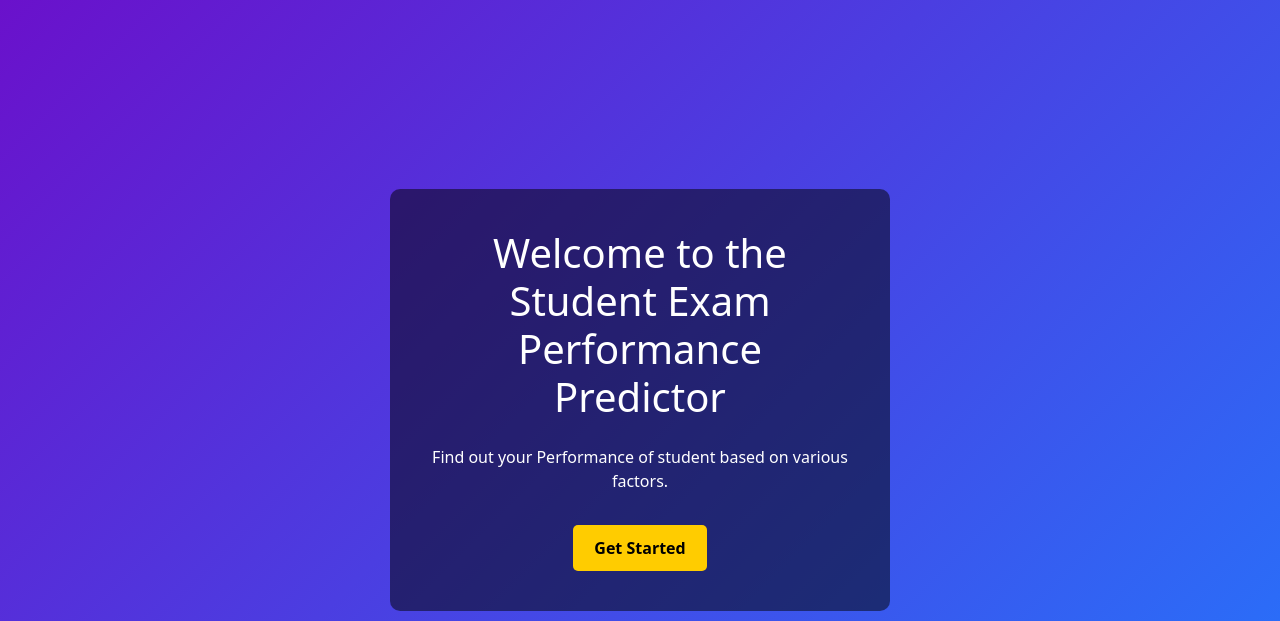
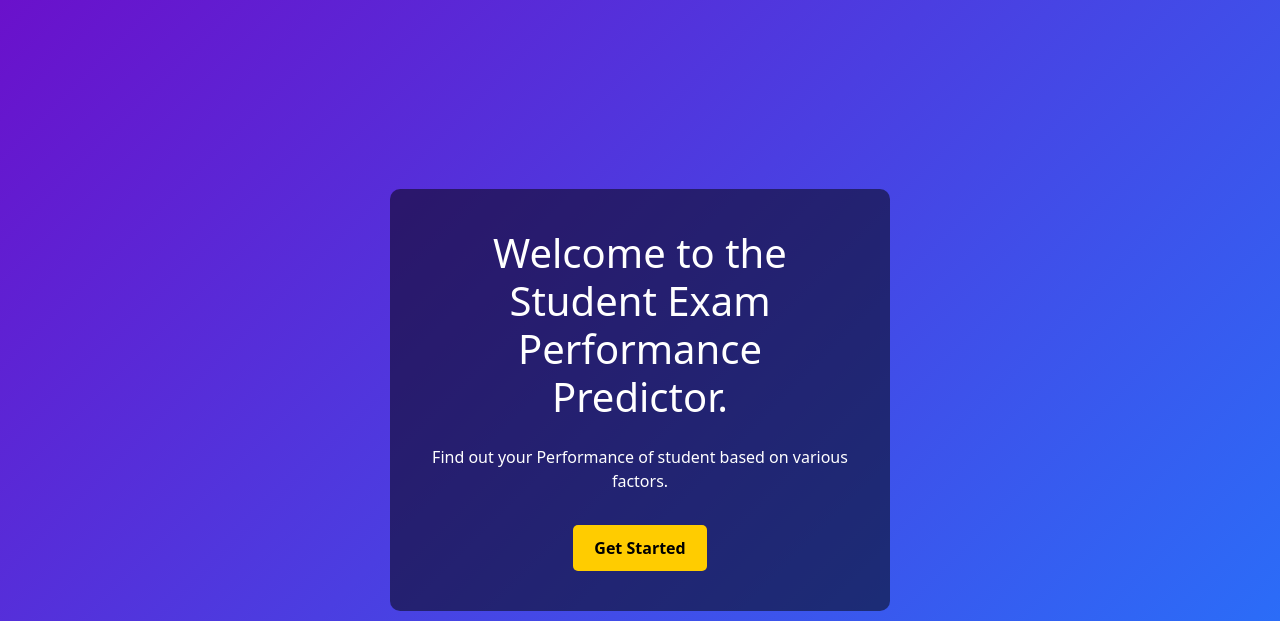
Before and after one commit to rpg2030/AWS-CI-CD-PROJECT, a Flask app: page / in a window 1280 px wide. Shown: the top 621 px of the page. Run offline with Flask 3, Linux system fonts and the light colour scheme.

Commit message:
change in index.html

```diff
--- a/templates/index.html
+++ b/templates/index.html
@@ -36,7 +36,7 @@
 </head>
 <body>
     <div class="container">
-        <h1 class="mb-4">Welcome to the Student Exam Performance Predictor</h1>
+        <h1 class="mb-4">Welcome to the Student Exam Performance Predictor.</h1>
         <p>Find out your Performance of student based on various factors.</p>
         <a href="{{ url_for('predict_data') }}" class="btn btn-custom mt-3">Get Started</a>
     </div>
```
